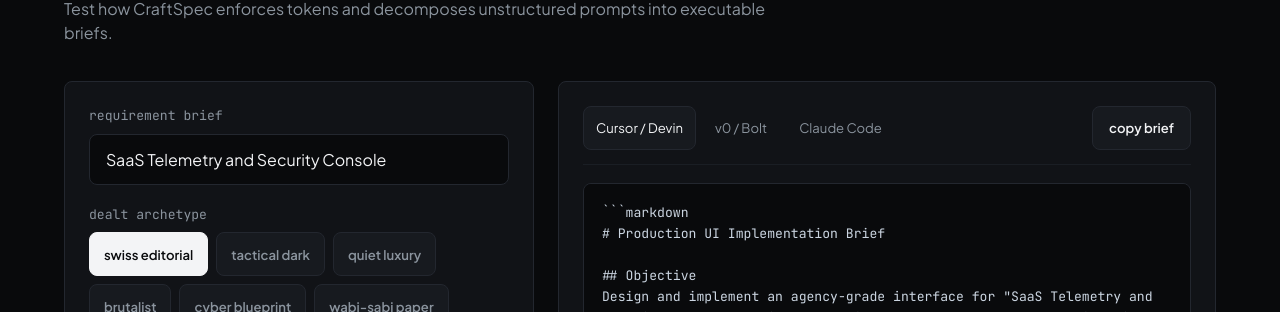
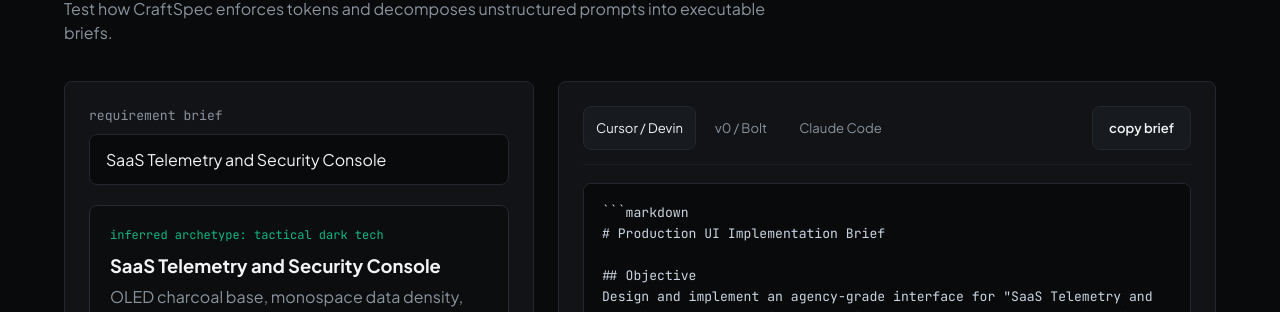
Before and after one commit to makeskills/craftspec, a website: page index.html in a window 1280 px wide. Shown: the part 640-952 px from the top of the page. Drawn offline with Linux system fonts and the light colour scheme.

Commit message:
風格選擇改為自動判定，移除使用者手動選項
- SKILL.md（兩份）：Ask Once 由四大維度縮減為三大維度
  （素材/受眾/核心行動），風格由 AI 依需求線索自動判定，
  用戶主動指定時直接採用
- index.html：workbench 移除 archetype 按鈕列與 .btn-archetype
  樣式，改為依輸入關鍵字即時推斷（六組全覆蓋），
  monitorTag 標示 inferred archetype
- CLI：補上 brutalist 與 cyber 兩組 archetype 定義及關鍵字路由，
  六組風格皆可經由需求文字自動匹配
- README：Ask Once 描述改為三維度 + 自動 archetype 推斷

Generated with [Devin](https://devin.ai)

Co-Authored-By: Devin <158243242+devin-ai-integration[bot]@users.noreply.github.com>

```diff
--- a/index.html
+++ b/index.html
@@ -366,32 +366,6 @@
 
     .query-input:focus {
       border-color: var(--signal);
-    }
-
-    .archetype-row {
-      display: flex;
-      flex-wrap: wrap;
-      gap: 8px;
-    }
-
-    .btn-archetype {
-      padding: 8px 14px;
-      background: var(--surface-elevated);
-      border: 1px solid var(--border);
-      border-radius: var(--radius);
-      color: var(--text-muted);
-      font-size: 0.82rem;
-      font-weight: 600;
-      min-height: 44px;
-      display: inline-flex;
-      align-items: center;
-      transition: transform 0.1s ease;
-    }
-
-    .btn-archetype.active {
-      background: var(--text);
-      color: var(--canvas);
-      border-color: var(--text);
     }
 
     /* Live Surface Monitor */
@@ -827,21 +801,9 @@
             <input type="text" id="userInput" class="query-input" value="SaaS Telemetry and Security Console" placeholder="e.g. Minimalist Watch Store, Quiet Luxury Studio...">
           </div>
 
-          <div>
-            <div class="pane-label" style="margin-bottom:8px;">dealt archetype</div>
-            <div class="archetype-row" id="archetypeRow">
-              <button class="btn-archetype active" data-style="swiss" onclick="pickStyle('swiss')">swiss editorial</button>
-              <button class="btn-archetype" data-style="darkTech" onclick="pickStyle('darkTech')">tactical dark</button>
-              <button class="btn-archetype" data-style="luxury" onclick="pickStyle('luxury')">quiet luxury</button>
-              <button class="btn-archetype" data-style="brutalist" onclick="pickStyle('brutalist')">brutalist</button>
-              <button class="btn-archetype" data-style="cyber" onclick="pickStyle('cyber')">cyber blueprint</button>
-              <button class="btn-archetype" data-style="wabi" onclick="pickStyle('wabi')">wabi-sabi paper</button>
-            </div>
-          </div>
-
           <!-- Live Surface Preview -->
           <div class="surface-monitor" id="surfaceCard">
-            <div style="font-family:var(--font-mono); font-size:0.75rem; margin-bottom:8px;" id="monitorTag">archetype: swiss</div>
+            <div style="font-family:var(--font-mono); font-size:0.75rem; margin-bottom:8px;" id="monitorTag">inferred archetype: swiss editorial</div>
             <h3 class="monitor-heading" id="monitorTitle">Precision Telemetry Surface</h3>
             <p class="monitor-sub" id="monitorDesc">Rigorous asymmetric grid, zero purple gradients, 44px min touch anchors.</p>
             <button class="monitor-btn" id="monitorBtn">inspect tokens</button>
@@ -1135,12 +1097,14 @@
     let activeStyle = 'swiss';
     let activeHarness = 'devin';
 
-    function pickStyle(key) {
-      activeStyle = key;
-      document.querySelectorAll('.btn-archetype').forEach(b => {
-        b.classList.toggle('active', b.dataset.style === key);
-      });
-      renderWorkbench();
+    function inferStyle(q) {
+      const t = q.toLowerCase();
+      if (/暗黑|科技|工程|dark|telemetry|monitor|console|developer|security/.test(t)) return 'darkTech';
+      if (/奢華|精品|珠寶|高級|luxury|jewel|boutique|hotel/.test(t)) return 'luxury';
+      if (/日系|人文|簡樸|wabi|paper|zen|craft|handmade|pottery/.test(t)) return 'wabi';
+      if (/工業|製造|brutal|industrial|manufactur|factory|hardware/.test(t)) return 'brutalist';
+      if (/賽博|藍圖|cyber|blueprint|aerospace|quantum/.test(t)) return 'cyber';
+      return 'swiss';
     }
 
     function switchHarness(h) {
@@ -1153,15 +1117,16 @@
     }
 
     function renderWorkbench() {
+      const q = document.getElementById('userInput').value || 'Production System Interface';
+      activeStyle = inferStyle(q);
       const a = archetypes[activeStyle];
-      const q = document.getElementById('userInput').value || 'Production System Interface';
 
       const monitor = document.getElementById('surfaceCard');
       monitor.style.backgroundColor = a.bg;
       monitor.style.color = a.text;
       monitor.style.borderColor = a.border;
 
-      document.getElementById('monitorTag').textContent = 'archetype: ' + a.name.toLowerCase();
+      document.getElementById('monitorTag').textContent = 'inferred archetype: ' + a.name.toLowerCase();
       document.getElementById('monitorTag').style.color = a.accent;
       document.getElementById('monitorTitle').textContent = q;
       document.getElementById('monitorDesc').textContent = a.desc;
```
Also changed, not shown: bin/craftspec.mjs (+16 -0 lines), skills/craftspec/SKILL.md (+5 -10 lines), .agents/skills/craftspec/SKILL.md, README.md.
